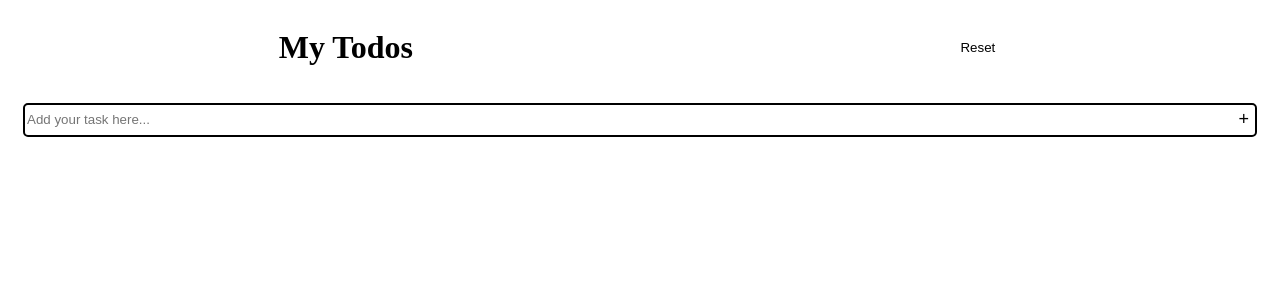
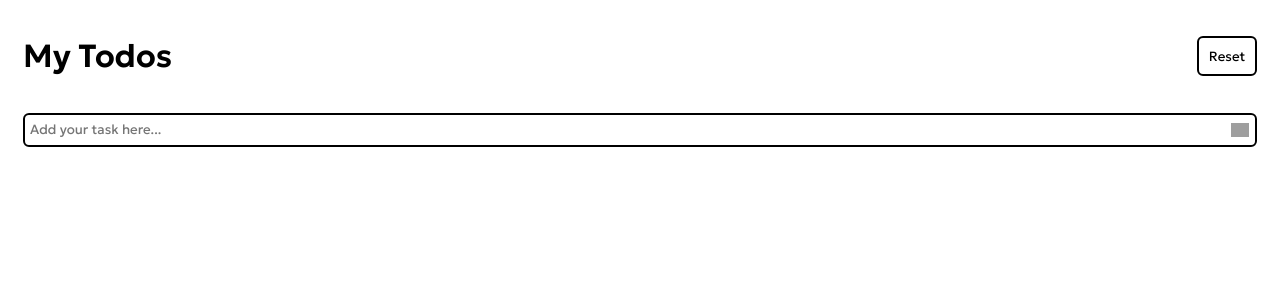
Before and after one commit to KatKozlowska/my-to-do, a React (Vite) app in the folder my-to-do/: page / in a window 1280 px wide. Shown: the top 300 px of the page. Built offline with nearby package versions, Linux system fonts and the light colour scheme; grey boxes are pictures that could not be loaded.

Commit message:
completed styling

```diff
--- a/my-to-do/src/App.tsx
+++ b/my-to-do/src/App.tsx
@@ -1,4 +1,4 @@
-import Nav from "./containers/Nav/Nav";
+import Nav from "./Nav/Nav";
 
 import { FormEvent, useState } from "react";
 import { ToDo } from "./types";
@@ -8,18 +8,21 @@ const App = () => {
   const [input, setInput] = useState<string>("");
   const [todo, setTodo] = useState<ToDo[]>([]);
 
+
   const handleInput = (event: FormEvent<HTMLInputElement>) => {
     setInput(event.currentTarget.value);
   };
   const addTask = (): void => {
     const newTask = { taskName: input };
     setTodo([...todo, newTask]);
-    console.log(todo);
+
   };
 
   const handleSubmit = (event: FormEvent<HTMLFormElement>) => {
     event.preventDefault();
-    addTask();
+    if (input == "") {
+      alert("Please enter a todo");
+    } else addTask();
     setInput("");
   };
 
@@ -31,13 +34,15 @@ const App = () => {
     );
   };
 
-  const onCheck = () => {
-
-  }
+  const reset = () => {
+    setInput("");
+    setTodo([]);
+  };
 
   return (
     <div>
       <Nav
+        reset={reset}
         handleSubmit={handleSubmit}
         input={input}
         handleInput={handleInput}
--- /dev/null
+++ b/my-to-do/src/Nav/Nav.scss
@@ -0,0 +1,54 @@
+@use "../assets/variables" as *;
+.nav {
+  display: flex;
+  justify-content: space-between;
+  margin: 15px;
+  align-items: center;
+  font-family: $font;
+
+  &__button {
+    height: 40px;
+    width: 60px;
+    font-family: $font;
+    border: solid black 2px;
+    border-radius: 6px;
+  }
+}
+
+.new-todo {
+  margin: 15px;
+  border: black 2px solid;
+  height: 30px;
+  border-radius: 6px;
+
+  &__form {
+    display: flex;
+    justify-content: space-between;
+  }
+
+  &__button {
+    display: flex;
+    align-items: center;
+    border-radius: 6px;
+
+  }
+}
+
+.plus {
+  width: 18px;
+}
+
+input {
+  width: 100%;
+  height: 28px;
+  border: none;
+  border-radius: 6px;
+  font-family: $font;
+
+}
+
+input[type=text]{
+    padding-left: 5px;
+
+
+}
--- /dev/null
+++ b/my-to-do/src/Nav/Nav.tsx
@@ -0,0 +1,37 @@
+import "./Nav.scss";
+import { FormEventHandler } from "react";
+import plus from "../assets/plus.png";
+
+type NavProps = {
+  input: string;
+  handleInput: FormEventHandler<HTMLInputElement>;
+  handleSubmit: FormEventHandler<HTMLFormElement>;
+  reset: () => void;
+};
+
+const Nav = ({ input, handleInput, handleSubmit, reset }: NavProps) => {
+  return (
+    <>
+      <div className="nav">
+        <h1 className="nav__heading">My Todos</h1>
+        <button className="nav__button" onClick={reset}>
+          Reset
+        </button>
+      </div>
+      <section className="new-todo">
+        <form onSubmit={handleSubmit} className="new-todo__form">
+          <input
+            type="text"
+            value={input}
+            onInput={handleInput}
+            placeholder="Add your task here..."
+          />
+          <button className="new-todo__button">
+            <img className="plus" src={plus} />
+          </button>
+        </form>
+      </section>
+    </>
+  );
+};
+export default Nav;
--- /dev/null
+++ b/my-to-do/src/assets/_variables.scss
@@ -0,0 +1,3 @@
+@import url("https://fonts.googleapis.com/css2?family=Geologica:wght@400;600&display=swap");
+
+$font: "Geologica", sans-serif;
--- a/my-to-do/src/components/ToDoTask.scss
+++ b/my-to-do/src/components/ToDoTask.scss
@@ -1,33 +1,43 @@
-
+@use "../assets/variables" as *;
 .todo-item {
   display: flex;
   align-items: center;
   justify-content: space-between;
   border: black solid 2px;
-    border-radius: 5px;
+  border-radius: 6px;
   margin: 5px 15px;
   height: 45px;
 }
 
 .checkbox {
+  width: 100%;
   display: flex;
   flex-direction: row;
   align-items: center;
-    margin: 5px
+  margin: 6px;
 }
-button{
+button {
   background-color: white;
   border: none;
 }
 
 .delete {
   margin-right: 10px;
-    width:18px;
+  width: 18px;
   background-color: white;
 }
 
-.task{
+.task {
+  font-family: $font;
+  font-size: 14px;
+  width: 100%;
+}
+.input{
+  width:20px;
+  margin:10px;
+}
 
-    width: 100%;
 
+input[type=checkbox]:checked + label {
+  text-decoration: line-through 2px;
 }
--- a/my-to-do/src/components/ToDoTask.tsx
+++ b/my-to-do/src/components/ToDoTask.tsx
@@ -3,29 +3,29 @@ import delBtn from "../assets/delete.png";
 import "./ToDoTask.scss";
 
 type ToDoTaskProps = {
-    task:ToDo;
-    toDelete(taskNameCompeted: string):  void;
-    onCheck(): void;
+  task: ToDo;
+  toDelete(taskNameCompeted: string): void;
+};
 
-}
+const ToDoTask = ({ task, toDelete }: ToDoTaskProps) => {
+  return (
+    <div className="todo-item">
+      <div className="checkbox">
+        <input className="input" type="checkbox" />
+        <label className="label" key={task.taskName} className="task">{task.taskName}</label>
+      </div>
 
-const ToDoTask = ({task,toDelete, onCheck}:ToDoTaskProps) => {
 
-    return(
-        <div className="todo-item">
-        <span className="checkbox">
-        <input  type="checkbox" onChange={onCheck}/>
-        </span>
-        <div className="task">
-        {task.taskName}
-        </div>
-
-         <div>
-        <button onClick={() =>{toDelete(task.taskName)}}>
-        <img src={delBtn} className="delete"/>
+      <div>
+        <button
+          onClick={() => {
+            toDelete(task.taskName);
+          }}
+        >
+          <img src={delBtn} className="delete" />
         </button>
-        </div>
-        </div>
-    )
-}
+      </div>
+    </div>
+  );
+};
 export default ToDoTask;
--- a/my-to-do/src/containers/Nav/Nav.scss
+++ /dev/null
@@ -1,41 +0,0 @@
-
-.nav{
-    display: flex;
-    justify-content: space-around;
-    align-items: center;
-
-    &__button{
-        height:30px;
-    }
-}
-
-.new-todo{
-    margin:15px;
-    border:black 2px solid;
-    height:30px;
-    border-radius: 5px;
-
-
-   &__form{
-
-    display: flex;
-    justify-content: space-between;
-   }
-
-    &__button{
-        background-color: white;
-        border:none;
-        font-size: 18px;
-        border-radius: 5px;
-
-
-    }
-};
-
-input{
-    width: 100%;
-    height:28px;
-    border: none;
-    border-radius: 5px;
-
-}
--- a/my-to-do/src/containers/Nav/Nav.tsx
+++ /dev/null
@@ -1,29 +0,0 @@
-
-import "./Nav.scss";
-import { FormEventHandler } from "react";
-
-type NavProps = {
-  input: string;
-  handleInput: FormEventHandler<HTMLInputElement>;
-  handleSubmit: FormEventHandler<HTMLFormElement>;
-}
-
-
-const Nav = ({input,handleInput, handleSubmit}:NavProps) => {
-
-  return (
-    <>
-      <div className="nav">
-        <h1 className="nav__heading">My Todos</h1>
-        <button className="nav__button">Reset</button>
-      </div>
-      <section className="new-todo">
-      <form onSubmit={handleSubmit} className="new-todo__form" >
-          <input type="text" value={input} onInput={handleInput} placeholder="Add your task here..."  />
-        <button className="new-todo__button" >+</button>
-        </form>
-      </section>
-    </>
-  );
-};
-export default Nav;
```
Lines whose indentation alone changed are shown as unchanged.
